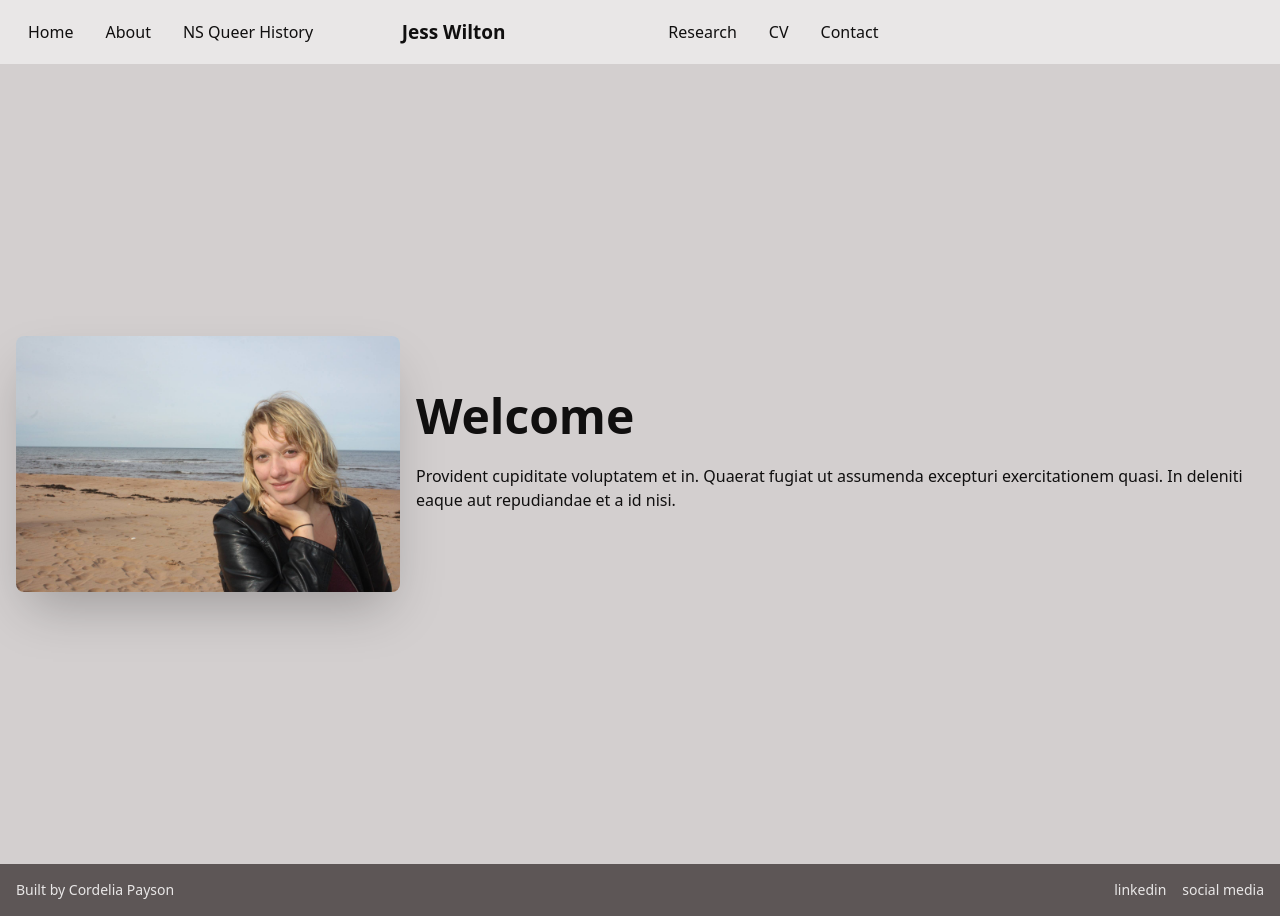
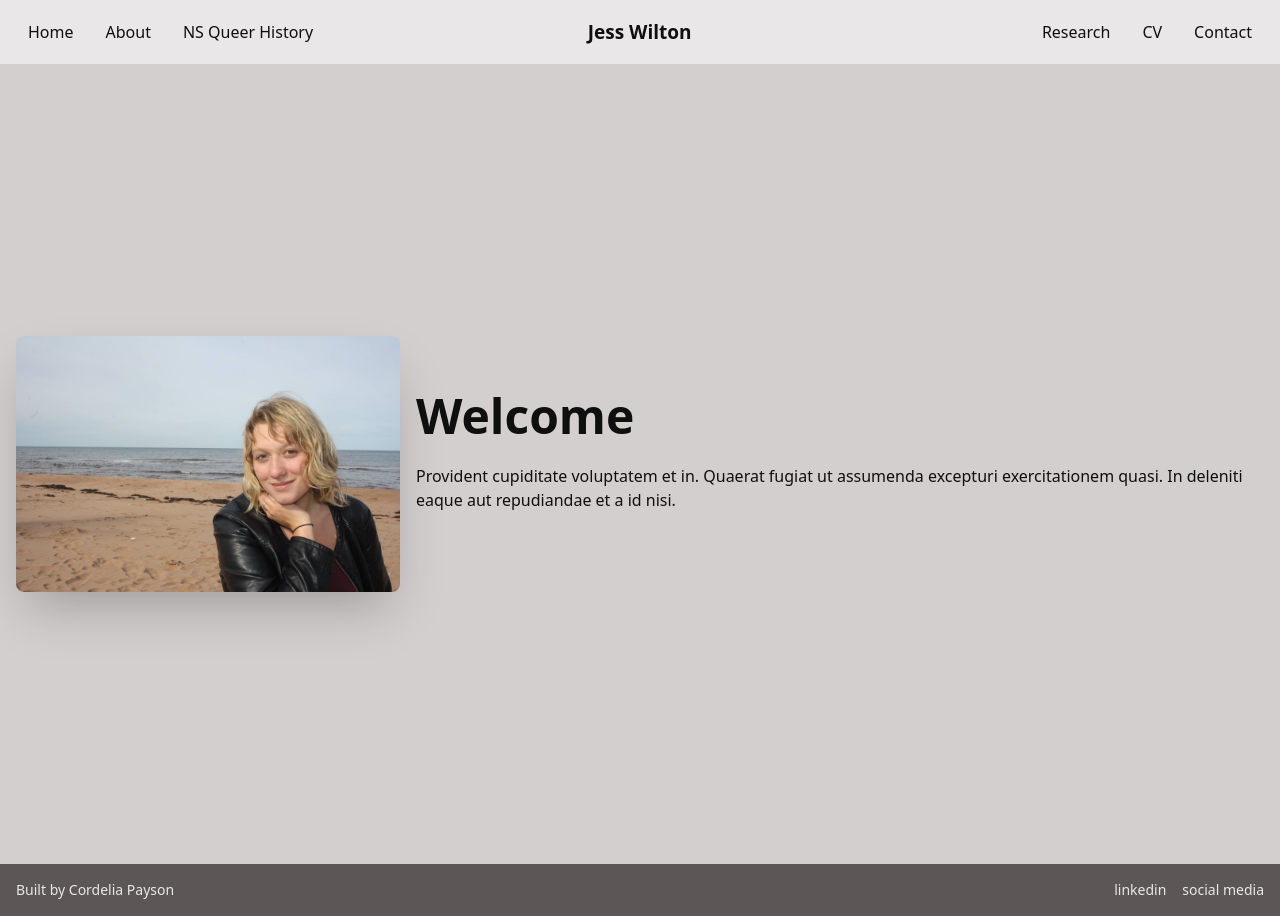
Before and after one commit to cordelia-payson/jw-site, a Next.js app: page / in a window 1280 px wide. Built offline with nearby package versions, Linux system fonts and the light colour scheme.

Commit message:
header is now evenly spaced across top of page

```diff
--- a/components/header.js
+++ b/components/header.js
@@ -4,28 +4,29 @@ function Header() {
   return (
     <div className="navbar bg-base-100">
 
-      {/* regular nav bar */}
-      <div className="navbar-start hidden lg:flex">
-        <ul className="menu menu-horizontal px-1">
+      <div className="navbar-start">
+
+        <ul className="menu menu-horizontal px-1 lg:flex hidden">
           <li><Link href="/">Home</Link></li>
           <li><Link href="/about">About</Link></li>
           <li><Link href="/history">NS Queer History</Link></li>
         </ul>
+
+        <Link href="/" className="navbar-center lg:hidden btn btn-ghost normal-case text-xl">Jess Wilton</Link>
       </div>
-      <div className="navbar-center hidden lg:flex">
-        <Link href="/" className="btn btn-ghost normal-case text-xl">Jess Wilton</Link>
+
+      <div className="navbar-center">
+        <Link href="/" className="btn btn-ghost normal-case text-xl lg:flex hidden">Jess Wilton</Link>
       </div>
-      <div className="navbar-end hidden lg:flex">
-        <ul className="menu menu-horizontal px-1">
+
+      <div className="navbar-end">
+
+        <ul className="menu menu-horizontal px-1 lg:flex hidden">
           <li><Link href="/research">Research</Link></li>
           <li><Link href="/cv">CV</Link></li>
           <li><Link href="/contact">Contact</Link></li>
         </ul>
-      </div>
 
-      {/* small screen/mobile with dropdown */}
-      <Link href="/" className="navbar-center lg:hidden btn btn-ghost normal-case text-xl">Jess Wilton</Link>
-      <div className="navbar-end">
         <div className="dropdown">
           <label tabIndex={0} className="btn btn-ghost lg:hidden">
             <svg xmlns="http://www.w3.org/2000/svg" className="h-5 w-5" fill="none" viewBox="0 0 24 24" stroke="currentColor"><path strokeLinecap="round" strokeLinejoin="round" strokeWidth="2" d="M4 6h16M4 12h8m-8 6h16" /></svg>
```
